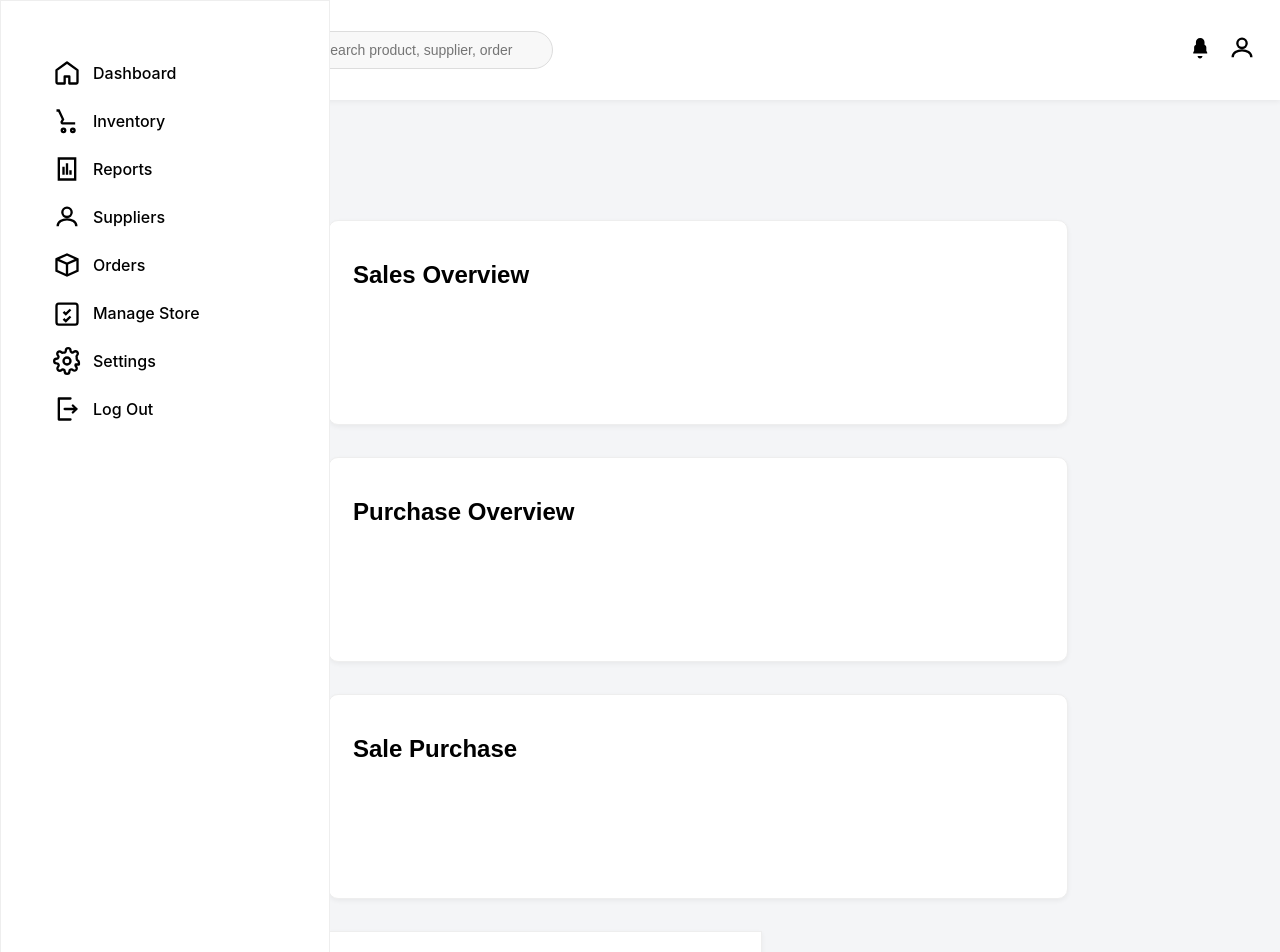
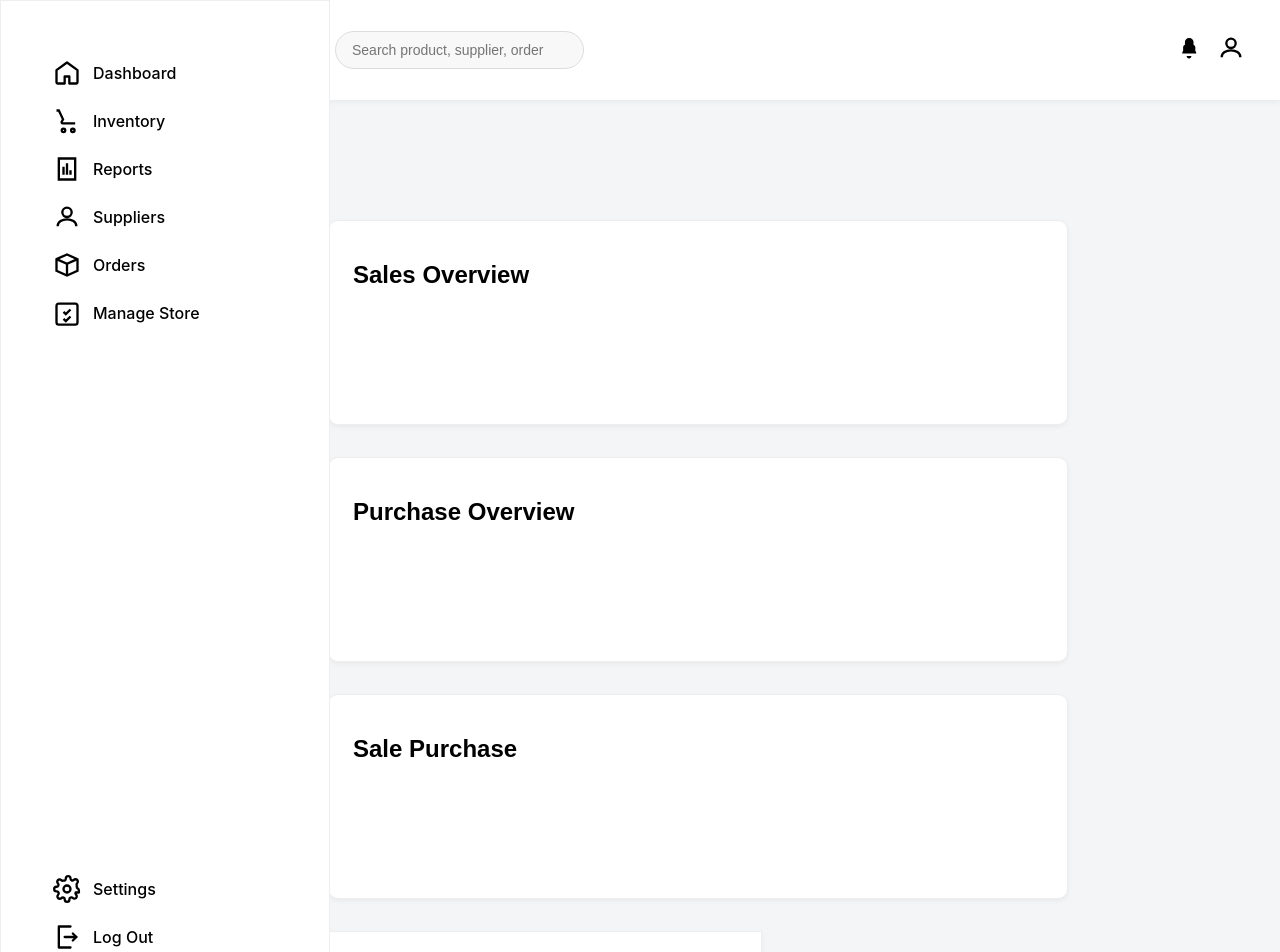
Before and after one commit to Nope0323/zeus_fullstack_summer, a React app in the folder capstone-project/frontend/: page / in a window 1280 px wide. Shown: the top 952 px of the page. Built offline with nearby package versions, Linux system fonts and the light colour scheme; the HTML template or start-up script is replaced by a standard one.

Commit message:
side bar

```diff
--- a/capstone-project/frontend/src/sidebar/sidebar.tsx
+++ b/capstone-project/frontend/src/sidebar/sidebar.tsx
@@ -14,40 +14,43 @@ export default function Sidebar() {
   return (
     <aside className="sidebar-left">
         <div className="menu-items">
-        <div className="sidebar-item">
+          <div className="menu-item">
             <DashboardIcon />
             <a href="/dashboard" className="sidebar-link">Dashboard</a>
           </div>
 
-        <div className="sidebar-item">
-        <InventoryIcon/>
+          <div className="menu-item">
+            <InventoryIcon />
             <a href="/dashboard" className="sidebar-link">Inventory</a>
           </div>
 
-        <div className="sidebar-item">
-        <ReportsIcon/>
+          <div className="menu-item">
+            <ReportsIcon />
             <a href="/dashboard" className="sidebar-link">Reports</a>
           </div>
 
-        <div className="sidebar-item">
-        <UserCircleIcon/>
+          <div className="menu-item">
+            <UserCircleIcon />
             <a href="/dashboard" className="sidebar-link">Suppliers</a>
           </div>
 
-        <div className="sidebar-item">
+          <div className="menu-item">
           <OrdersIcon />
           <a href="/dashboard" className="sidebar-link">Orders</a>
           </div>
-        <div className="sidebar-item">
-        <ManageStoreIcon/>
+
+          <div className="menu-item">
+            <ManageStoreIcon />
             <a href="/dashboard" className="sidebar-link">Manage Store</a>
           </div>
-        <div className="sidebar-item">
-        <SettingsIcon/>
+        </div>
+        <div className="settings-items menu-items">
+          <div className="settings-item sidebar-item">
+            <SettingsIcon />
             <a href="/dashboard" className="sidebar-link">Settings</a>
           </div>
-        <div className="sidebar-item">
-        <LogoutIcon/>
+          <div className="settings-item sidebar-item">
+            <LogoutIcon />
             <a href="/dashboard" className="sidebar-link">Log Out</a>
           </div>
         </div>
--- a/capstone-project/frontend/src/styles/header.css
+++ b/capstone-project/frontend/src/styles/header.css
@@ -1,13 +1,13 @@
 .header {
+  display: flex;
+  align-items: center;
+  justify-content: space-between;
   margin-top:0;
   left:0;
   right: 0;
   height: 100px;
-  margin-left: 280px;
-  display: flex;
-  align-items: center;
-  justify-content: space-between;
-  padding: 0px 24px;
+  margin-left: 300px;
+  padding: 0px 35px;
   background:#FFFFFF;
   border:1px;
   border-color:#EEEEEE ;
--- a/capstone-project/frontend/src/styles/sidebar.css
+++ b/capstone-project/frontend/src/styles/sidebar.css
@@ -4,6 +4,9 @@
 }
  .sidebar-left {
   position: fixed;
+  display: flex;
+  flex-direction: column;
+  justify-content: space-between;
   top:0;
   left:0;
   width: 280px;
@@ -11,9 +14,6 @@
   padding:24px;
   background: white;
   border:1px solid #eee;
-  display: flex;
-  flex-direction: column;
-  justify-content: space-between;
   opacity: 1;
 }
 
@@ -34,6 +34,18 @@
   color: #000000;
   cursor: pointer;
 }
+.menu-item{
+  display: flex;
+  align-items: center;
+  gap: 12px;
+  padding: 10px 4px;
+  font-size: 18px;
+  color: #000000;
+  cursor: pointer;
+}
+
+/* items= icon+texts */
+
 .sidebar-item svg {stroke: #000000; flex-shrink: 0;}
 
 .sidebar-link {
```
Lines whose indentation alone changed are shown as unchanged.
